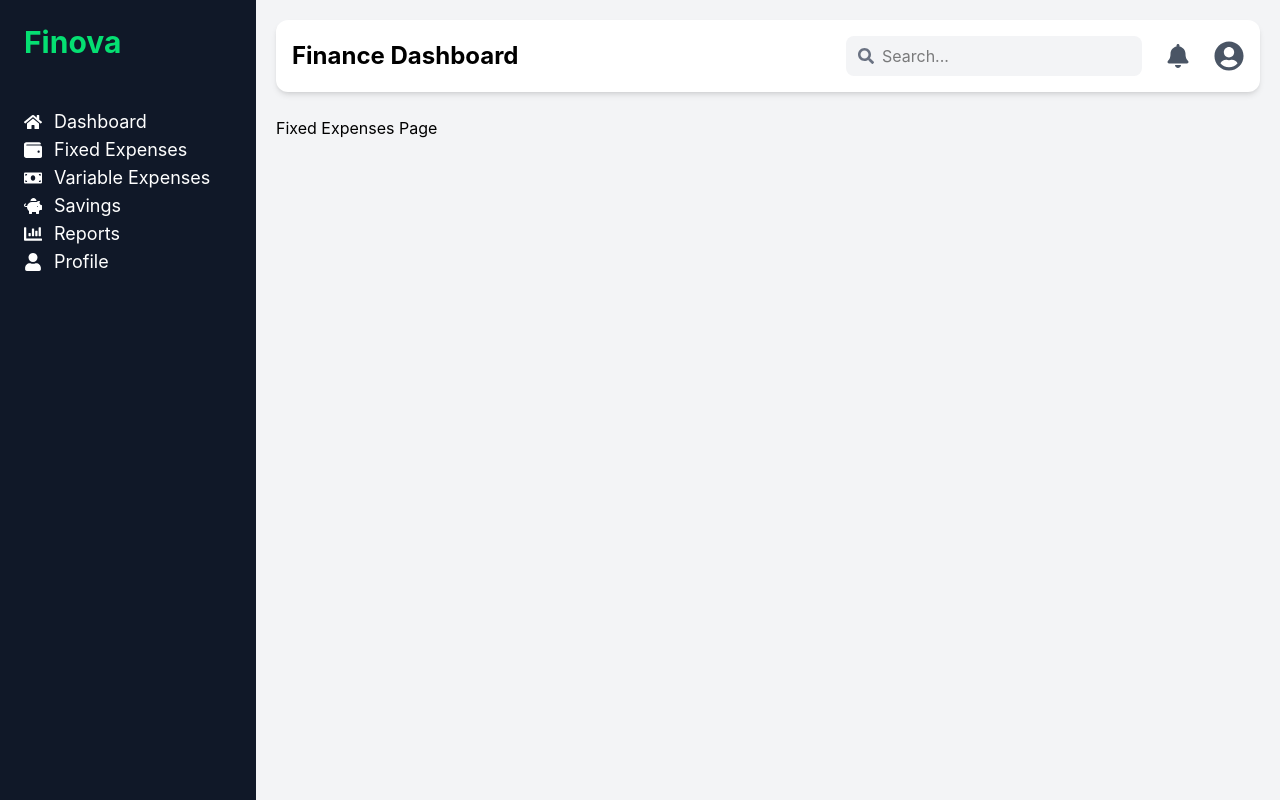
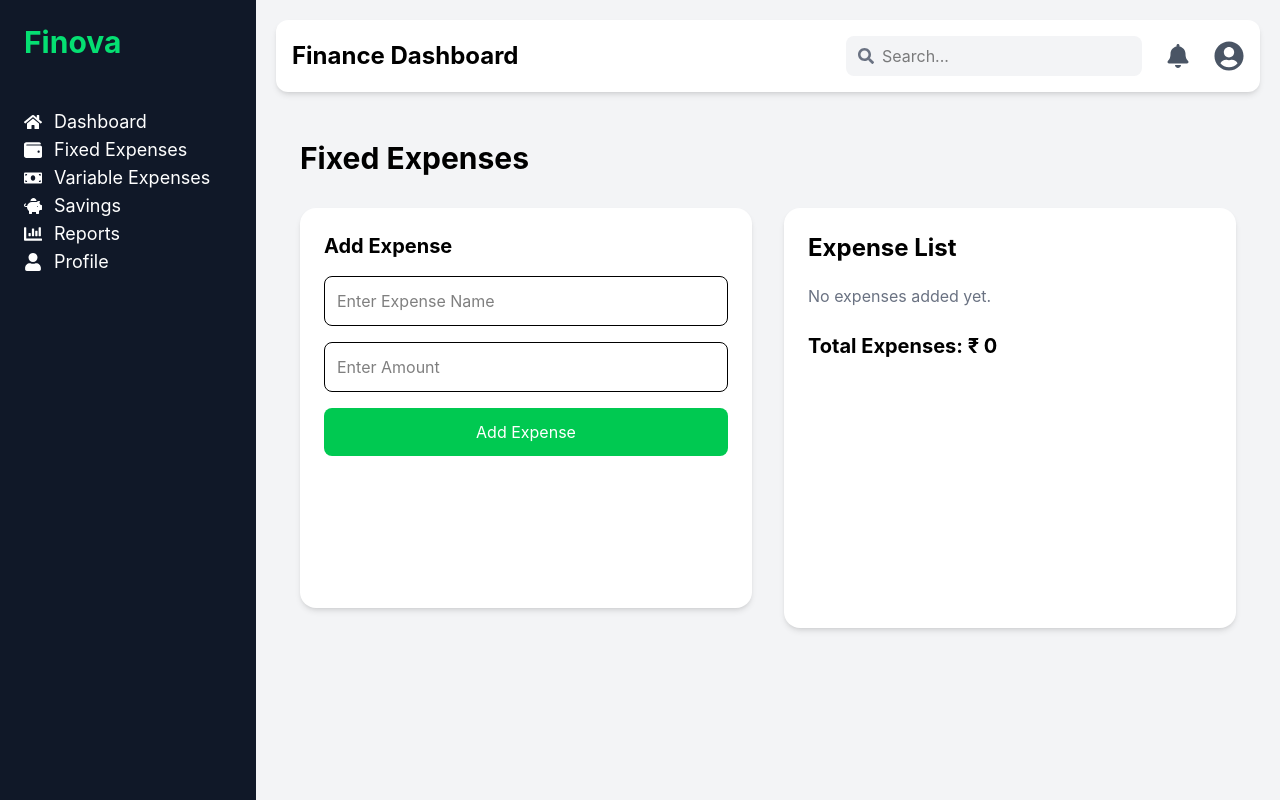
Before and after one commit to poojamane14/Finance-Management-App, a React app in the folder Frontend/: page /fixed-expenses in a window 1280 px wide. Built offline with nearby package versions, Linux system fonts and the light colour scheme; the HTML template or start-up script is replaced by a standard one.

Commit message:
Updated Fixed Expense Page UI

```diff
--- a/Frontend/src/pages/FixedExpenses.jsx
+++ b/Frontend/src/pages/FixedExpenses.jsx
@@ -1,7 +1,132 @@
+import { useState } from "react";
+
 function FixedExpenses() {
+  const [expenseName, setExpenseName] = useState("");
+  const [expenseAmount, setExpenseAmount] = useState("");
+  const [expenses, setExpenses] = useState([]);
+
+  const addExpense = () => {
+    if (expenseName === "" || expenseAmount === "") {
+      alert("Please fill all fields");
+      return;
+    }
+
+    const newExpense = {
+      name: expenseName,
+      amount: Number(expenseAmount),
+    };
+ setExpenses([...expenses, newExpense]);
+
+  setExpenseName("");
+  setExpenseAmount("");
+};
+
+const deleteExpense = (indexToDelete) => {
+  console.log("DELETE CLICKED:", indexToDelete);
+
+  setExpenses((prevExpenses) =>
+    prevExpenses.filter((_, index) => index !== indexToDelete)
+  );
+};
+
+  const totalExpenses = expenses.reduce(
+    (total, expense) => total + expense.amount,
+    0
+  );
+
   return (
-    <div>
-      <h1>Fixed Expenses Page</h1>
+    <div className="p-6">
+
+      {/* Page Title */}
+      <h1 className="text-3xl font-bold mb-8">
+        Fixed Expenses
+      </h1>
+
+      {/* MAIN CONTAINER */}
+      <div className="flex gap-8 items-start flex-wrap">
+
+        {/* LEFT SIDE - FORM */}
+        <div className="bg-white p-6 rounded-2xl shadow-md w-full max-w-xl flex-1 h-[400px] flex flex-col">
+
+          <h2 className="text-xl font-bold mb-4">
+            Add Expense
+          </h2>
+
+          <div className="flex flex-col gap-4">
+
+            <input
+              type="text"
+              placeholder="Enter Expense Name"
+              value={expenseName}
+              onChange={(e) => setExpenseName(e.target.value)}
+              className="border p-3 rounded-lg outline-none"
+            />
+
+            <input
+              type="number"
+              placeholder="Enter Amount"
+              value={expenseAmount}
+              onChange={(e) => setExpenseAmount(e.target.value)}
+              className="border p-3 rounded-lg outline-none"
+            />
+
+            <button
+              onClick={addExpense}
+              className="bg-green-500 text-white py-3 rounded-lg hover:bg-green-600 transition duration-300"
+            >
+              Add Expense
+            </button>
+
+          </div>
+        </div>
+
+        {/* RIGHT SIDE - EXPENSE LIST */}
+         <div className="bg-white p-6 rounded-2xl shadow-md w-full max-w-xl flex-1 h-[420px] flex flex-col min-h-0">
+          <h2 className="text-2xl font-bold mb-5">
+            Expense List
+          </h2>
+
+          {expenses.length === 0 ? (
+            <p className="text-gray-500">
+              No expenses added yet.
+            </p>
+          ) : (
+            <div className="space-y-4 overflow-y-auto flex-1 pr-2 min-h-0">
+
+              {expenses.map((expense, index) => (
+                <div className="flex justify-between items-center bg-gray-100 p-4 rounded-lg">
+
+  <div>
+    <h3 className="font-medium">{expense.name}</h3>
+  </div>
+
+  <div className="flex items-center gap-4">
+
+    <h3 className="font-semibold">₹ {expense.amount}</h3>
+
+    <button
+      onClick={() => deleteExpense(index)}
+      className="text-red-500 hover:text-red-700 text-xl"
+    >
+      🗑
+    </button>
+
+  </div>
+
+</div>
+              ))}
+
+            </div>
+          )}
+
+          {/* TOTAL */}
+          <div className="mt-6 text-xl font-bold">
+            Total Expenses: ₹ {totalExpenses}
+          </div>
+
+        </div>
+
+      </div>
     </div>
   );
 }
```
